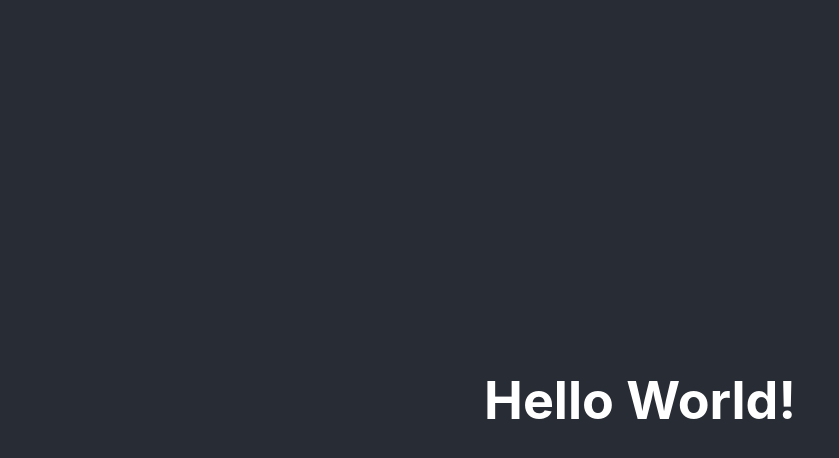
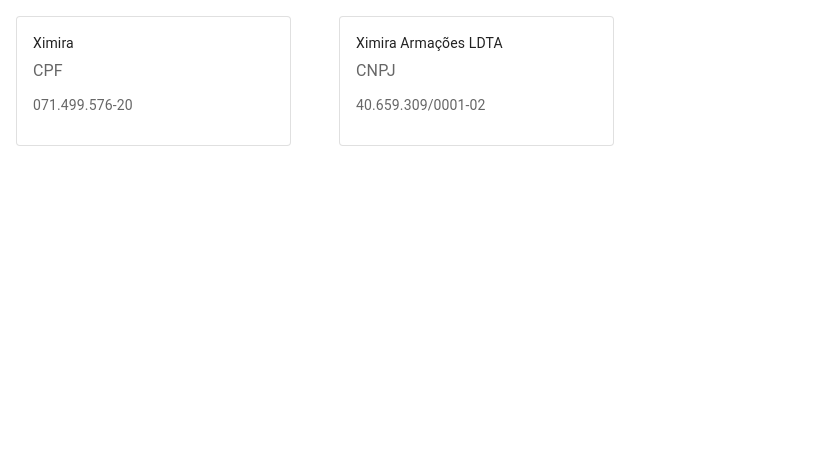
Before and after one commit to fernandosenacruz/desafio-MKData-full-stack, a React (Create React App) app in the folder mkdata-front/: page /clients in a window 1280 px wide. Shown: the top 458 px of the page, without its empty margins (0-839 px from the left). Built offline with nearby package versions, Linux system fonts and the light colour scheme.

Commit message:
feat(Home): :sparkles: Home
Cria cards na home

```diff
--- /dev/null
+++ b/mkdata-front/src/components/ClientCard.tsx
@@ -0,0 +1,38 @@
+import Box from '@mui/material/Box';
+import Card from '@mui/material/Card';
+import CardContent from '@mui/material/CardContent';
+import Typography from '@mui/material/Typography';
+import { Link } from 'react-router-dom';
+
+import { IClient } from '../interfaces/Client';
+
+const card = (client: IClient) => {
+  return (
+    <>
+      <Link
+        to={`/client/${client.id}`}
+        style={{ textDecoration: 'none', color: 'inherit' }}
+      >
+        <CardContent>
+          <Typography sx={{ fontSize: 14 }} color="text.primary" gutterBottom>
+            {client.name}
+          </Typography>
+          <Typography sx={{ mb: 1.5 }} color="text.secondary">
+            {client.type}
+          </Typography>
+          <Typography sx={{ fontSize: 14 }} color="text.secondary" gutterBottom>
+            {client.taxpaperRegistration}
+          </Typography>
+        </CardContent>
+      </Link>
+    </>
+  );
+};
+
+export default function ClientCard({ client }: { client: IClient }) {
+  return (
+    <Box sx={{ minWidth: 275 }}>
+      <Card variant="outlined">{card(client)}</Card>
+    </Box>
+  );
+}
--- a/mkdata-front/src/contexts/clients.tsx
+++ b/mkdata-front/src/contexts/clients.tsx
@@ -8,6 +8,7 @@ import {
 } from 'react';
 
 import { IClient, IClients } from '../interfaces/Client';
+import { CLIENT_01, CLIENTS } from '../utils/client';
 
 type ContextType = {
   client: IClient;
@@ -19,19 +20,9 @@ type ContextType = {
 type Props = { children: ReactNode };
 
 export const DEFAULT_VALUE = {
-  client: {
-    id: 0,
-    name: '',
-    type: '',
-    taxpaperRegistration: '',
-    group: '',
-    registration: '',
-    activate: false,
-    createdAt: '',
-    updatedAt: '',
-  },
+  client: CLIENT_01,
   clients: {
-    data: [],
+    data: CLIENTS,
   },
 };
 
--- a/mkdata-front/src/pages/Home.tsx
+++ b/mkdata-front/src/pages/Home.tsx
@@ -1,12 +1,24 @@
-import React from 'react'
+import { Grid } from '@mui/material';
+import { useContext, useEffect } from 'react';
+
+import ClientCard from '../components/ClientCard';
+import { ClientsContext } from '../contexts/clients';
 
 function Home() {
+  const { clients } = useContext(ClientsContext);
+
+  useEffect(() => {}, [clients]);
+
   return (
-    <div className="App">
-      <header className="App-header">
-        <h1>Hello World!</h1>
-      </header>
-    </div>
+    <>
+      <Grid container spacing={4} p={2}>
+        {clients?.data?.map((client) =>(
+          <Grid item key={client.id} p={2} mb={2}>
+            <ClientCard client={client} />
+          </Grid>
+        ))}
+      </Grid>
+    </>
   )
 }
 
--- /dev/null
+++ b/mkdata-front/src/utils/client.ts
@@ -0,0 +1,25 @@
+export const CLIENT_01 = {
+  id: 1,
+  name: 'Ximira',
+  type: 'CPF',
+  taxpaperRegistration: '071.499.576-20',
+  registration: '7.617.576 SDS-PB',
+  group: 'CONSULTORIA',
+  activate: true,
+  createdAt: '',
+  updatedAt: '',
+};
+
+export const CLIENT_02 = {
+  id: 2,
+  name: 'Ximira Armações LDTA',
+  type: 'CNPJ',
+  taxpaperRegistration: '40.659.309/0001-02',
+  registration: '388.108.598.269',
+  group: 'CONSULTORIA',
+  activate: true,
+  createdAt: '',
+  updatedAt: '',
+};
+
+export const CLIENTS = [CLIENT_01, CLIENT_02];
```
